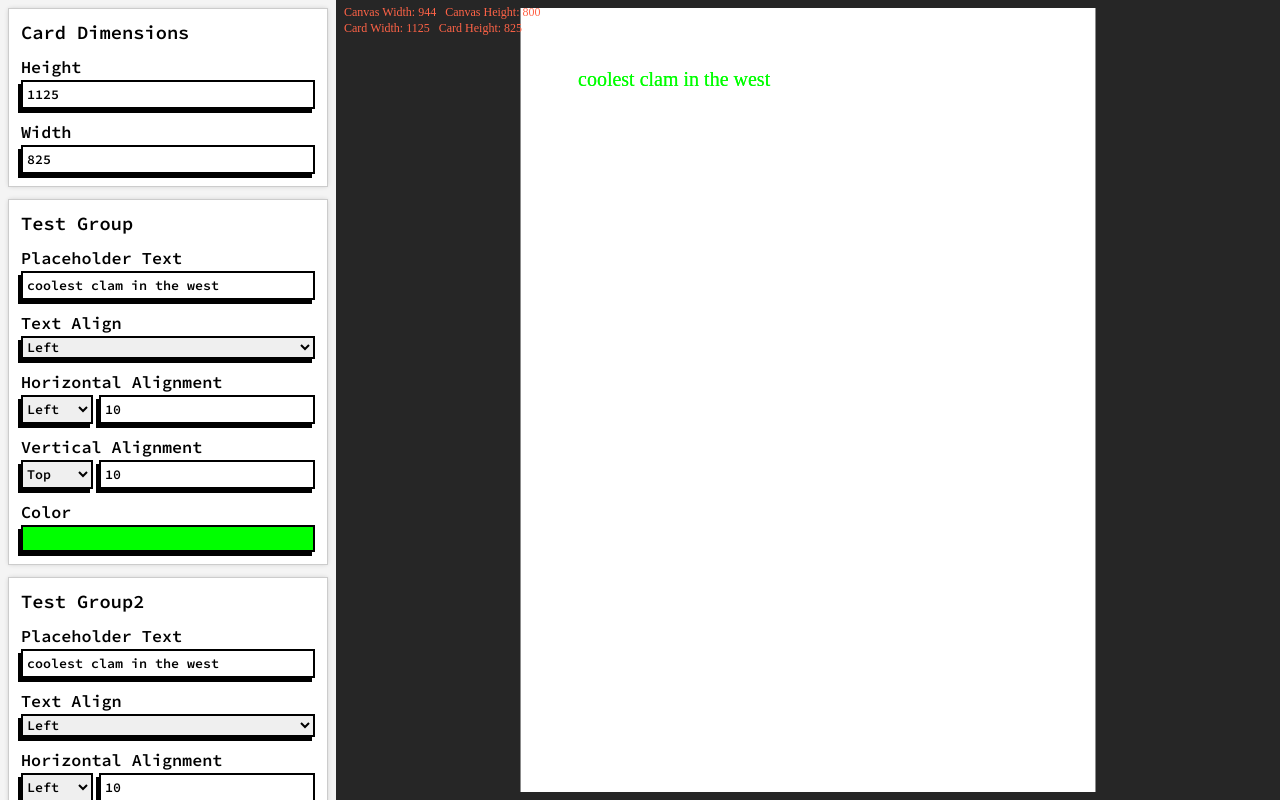
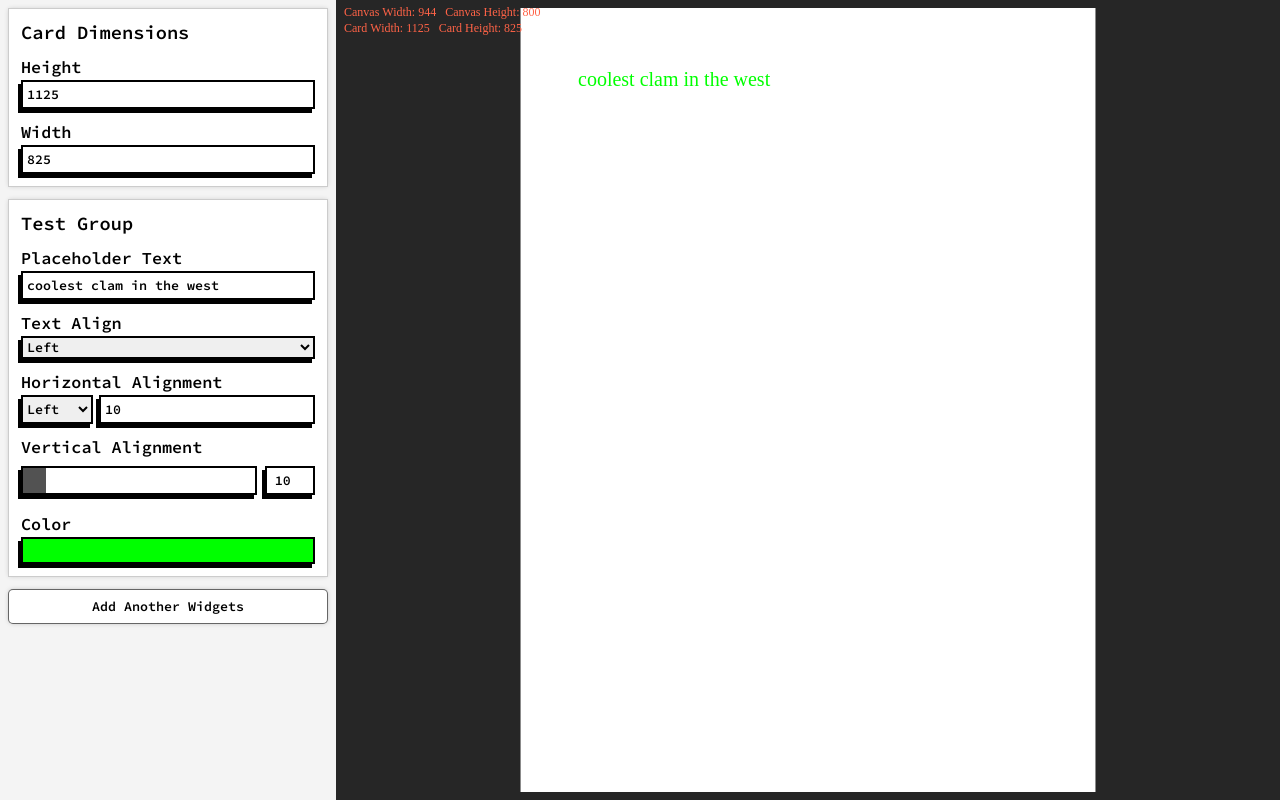
Before and after one commit to saint-justin/dummycards, a React (Vite) app: page / in a window 1280 px wide. Built offline with nearby package versions, Linux system fonts and the light colour scheme; the HTML template or start-up script is replaced by a standard one.

Commit message:
Added slider bar value combo molecule, then styled it

```diff
--- a/src/App.tsx
+++ b/src/App.tsx
@@ -9,6 +9,7 @@
 import WidgetColor from './components/molecules/WidgetColor';
 import WidgetDropdown from './components/molecules/WidgetDropdown';
 import WidgetPositional from './components/molecules/WidgetPositional';
+import WidgetValueSlider from './components/molecules/WidgetValueSlider';
 import WidgetGroup from './components/organisms/WidgetGroup';
 import Canvas from './components/atoms/Canvas';
 
@@ -77,12 +78,21 @@
       positionalType="horizontal"
     />);
 
-    generatedInputTypes.push(<WidgetPositional
+    // generatedInputTypes.push(<WidgetPositional
+    //   name="Vertical Alignment"
+    //   key="test_dropdown_va"
+    //   defaultValue="10"
+    //   defaultOption="top"
+    //   positionalType="vertical"
+    // />);
+
+    generatedInputTypes.push(<WidgetValueSlider
       name="Vertical Alignment"
-      key="test_dropdown_va"
-      defaultValue="10"
-      defaultOption="top"
-      positionalType="vertical"
+      min={0}
+      max={100}
+      defaultValue={10}
+      defaultProp="textAlign"
+      action={() => {}}
     />);
 
     generatedInputTypes.push(<WidgetColor
@@ -132,7 +142,7 @@
     );
 
     widgetGroups.push(generateNewInputWidget(1, 'Test Group'));
-    widgetGroups.push(generateNewInputWidget(2, 'Test Group2'));
+    // widgetGroups.push(generateNewInputWidget(2, 'Test Group2'));
     setAddMoreButton(<Button name="Add Another Widgets" action={addMoreOnClick} />);
 
     // Set our collection of widgets into state
--- /dev/null
+++ b/src/components/atoms/Slider.tsx
@@ -0,0 +1,41 @@
+import * as React from 'react';
+
+import './styles/Slider.scss';
+
+type WInputProps = {
+  name: string,
+  min: number,
+  max: number,
+  defaultValue: number,
+  action: (n: number) => void,
+};
+
+// eslint-disable-next-line max-len
+const WidgetInput = (props: WInputProps): React.ReactElement => {
+  const {
+    name, min, max, defaultValue, action,
+  } = props;
+
+  const changeHandler = (e:React.ChangeEvent<HTMLInputElement>) => {
+    if (!action || !e) {
+      console.error('Error: No onchange function given for component');
+      return;
+    }
+    const target = e.target as HTMLInputElement;
+    action(parseInt(target.value, 10));
+  };
+
+  return (
+    <input
+      type="range"
+      min={min}
+      max={max}
+      value={defaultValue}
+      className="default-slider"
+      id={name}
+      onChange={changeHandler}
+    />
+  );
+};
+
+export default WidgetInput;
--- a/src/components/atoms/styles/Input.scss
+++ b/src/components/atoms/styles/Input.scss
@@ -1,6 +1,6 @@
 @import '../../../StyleVars.scss';
 
-.input-generic {
+.input-generic, .input-slider-pair {
   border: $hard-border;
   box-shadow: $hard-shadow;
   padding: 4px;
--- /dev/null
+++ b/src/components/atoms/styles/Slider.scss
@@ -0,0 +1,26 @@
+@import '../../../StyleVars.scss';
+$button-size: 20px;
+
+.default-slider {
+  box-sizing: border-box;
+  -webkit-appearance: none;
+  width: 100%;
+  background: #FFF;
+  border: $hard-border;
+  box-shadow: $hard-shadow;
+  outline: none;
+  margin: 6px 0;
+  padding: 2.5px 0;
+}
+
+.default-slider::-webkit-slider-thumb {
+  -webkit-appearance: none;
+  appearance: none;
+  width: $button-size;
+  height: $button-size;
+  border-radius: 50%;
+}
+
+.default-slider::-moz-range-thumb {
+  display: none;
+}
--- /dev/null
+++ b/src/components/molecules/WidgetValueSlider.tsx
@@ -0,0 +1,70 @@
+import React, { useState } from 'react';
+import * as _ from 'lodash';
+
+import Slider from '../atoms/Slider';
+import Label from '../atoms/Label';
+import { DrawableProperty, WInput } from '../../utils/types';
+
+import './styles/WidgetValueSlider.scss';
+import '../atoms/styles/Input.scss';
+
+type WValueSlider = {
+  name: string,
+  min: number,
+  max: number,
+  defaultValue: number,
+  defaultProp: DrawableProperty;
+  action?: ((widgetInput: WInput) => void)
+};
+
+const WidgetValueSlider = (props: WValueSlider) => {
+  const {
+    name, min, max, defaultValue, defaultProp, action,
+  } = props;
+  const [divId] = useState(_.uniqueId(name));
+  const [value, setValue] = useState<number>(defaultValue);
+
+  const valueChanged = (newValue: string | number): void => {
+    console.log(`Update to value of ${name}: ${newValue}`);
+    const num = typeof newValue === 'string' ? parseInt(newValue, 10) : newValue;
+    if (!action) throw new Error(`Action not implemented on WidgetValueSlider (${name})`);
+    action({ property: defaultProp, value: num.toString() });
+    setValue(num);
+  };
+
+  const inputChange = (e:React.ChangeEvent<HTMLInputElement>) => {
+    if (!action || !e) {
+      console.error('Error: No onchange function given for component');
+      return;
+    }
+    const target = e.target as HTMLInputElement;
+    valueChanged(target.value || 0);
+  };
+
+  return (
+    <>
+      <Label name={name} labelFor={divId} />
+      <div id={divId} className="default-valueslider">
+        <Slider
+          name={_.uniqueId(name)}
+          min={min}
+          max={max}
+          defaultValue={value}
+          action={valueChanged}
+        />
+        <input
+          className="input-slider-pair"
+          value={value}
+          onChange={inputChange}
+          type="number"
+        />
+      </div>
+    </>
+  );
+};
+
+WidgetValueSlider.defaultProps = {
+  action: () => {},
+};
+
+export default WidgetValueSlider;
--- /dev/null
+++ b/src/components/molecules/styles/WidgetValueSlider.scss
@@ -0,0 +1,26 @@
+//TODO: Style
+.default-valueslider {
+  display: flex;
+  flex-direction: row;
+  justify-content: center;
+  align-items: center;
+
+  .default-slider {
+    overflow: hidden;
+  }
+
+  .default-slider::-webkit-slider-thumb {
+    width: 0px;
+    -webkit-appearance: none;
+    cursor: ew-resize;
+    box-shadow: -800px 0 0 800px #525252;
+  }
+
+
+
+  .input-slider-pair {
+    width: 20%;
+    text-align: center;
+    margin-left: 8px;
+  }
+}
```
